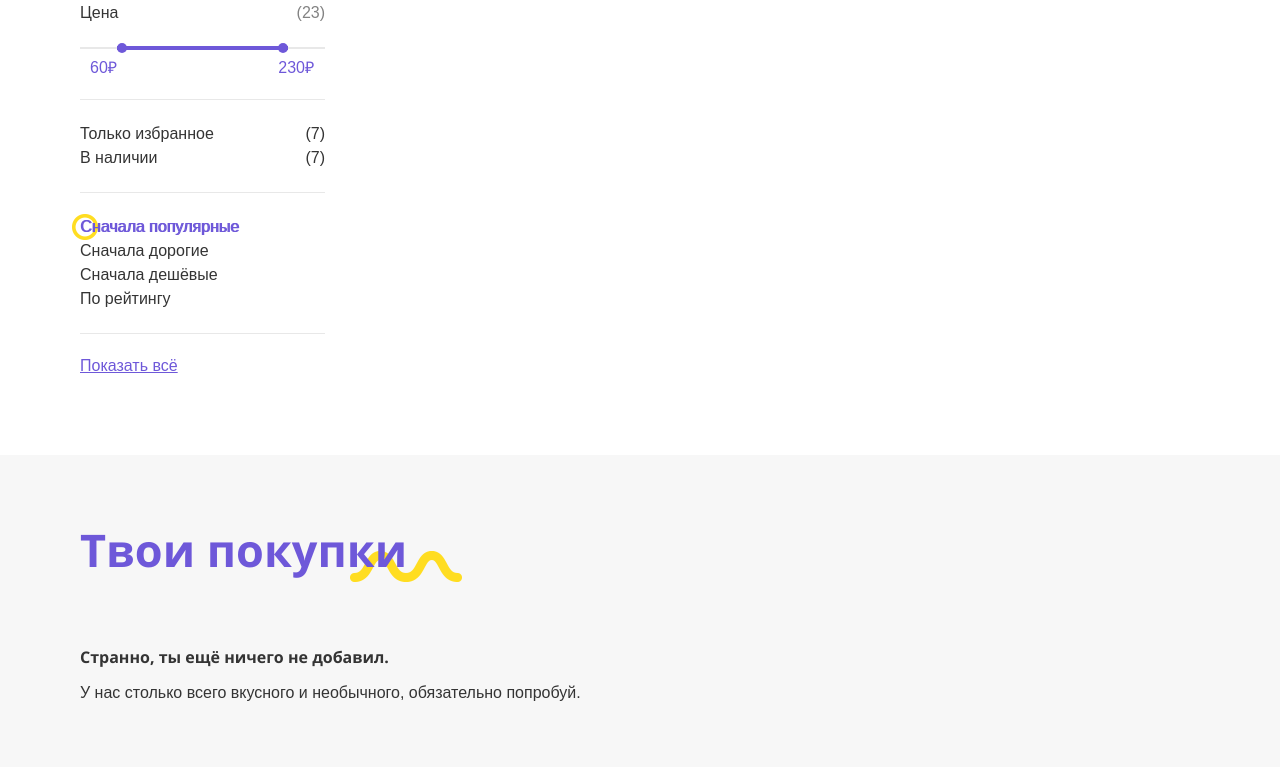
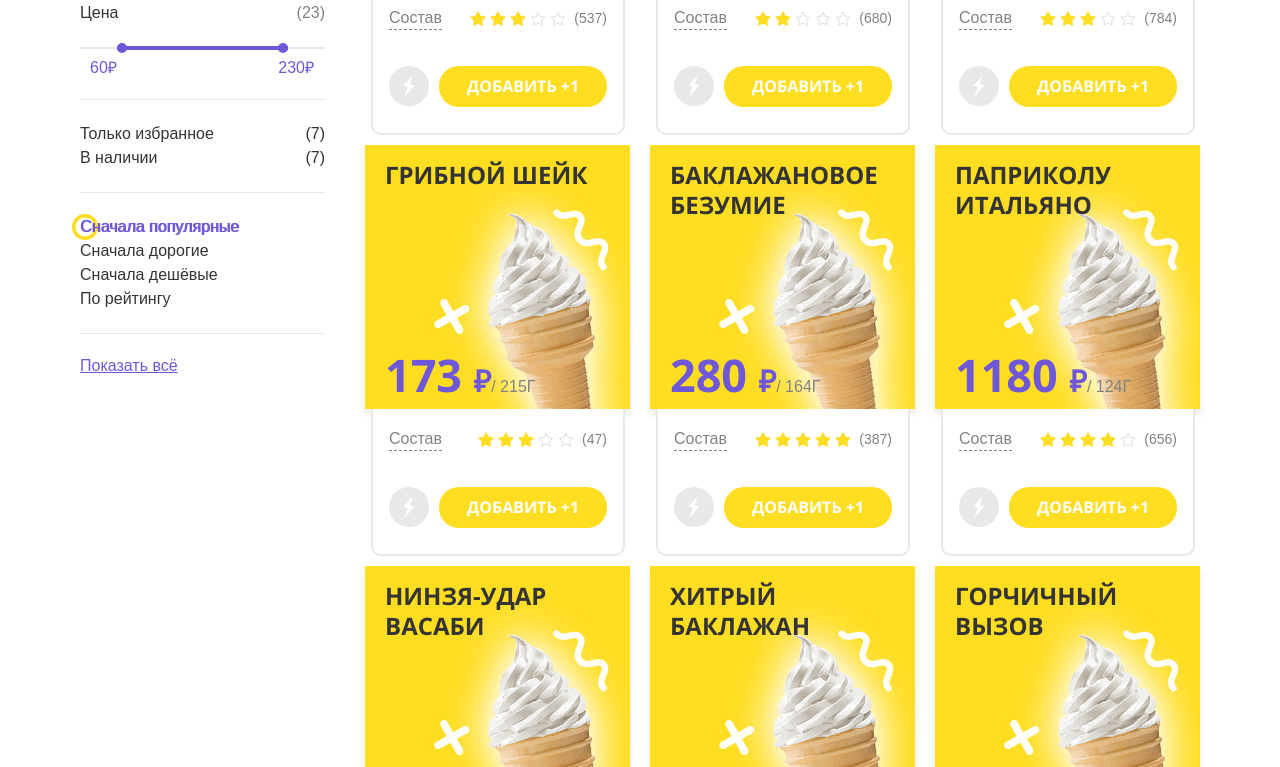
Before and after one commit to fooontic/96081-candyshop, a website: page index.html in a window 1280 px wide. Shown: the part 656-1423 px from the top of the page. Drawn offline with Linux system fonts and the light colour scheme; files whose address does not match are found by name.

Commit message:
add product list generation on page

```diff
--- a/index.html
+++ b/index.html
@@ -133,8 +133,8 @@
       </aside>
 
       <div class="catalog__cards-wrap">
-        <div class="catalog__cards catalog__cards--load">
-          <p class="catalog__load">Данные загружаются...</p>
+        <div class="catalog__cards">
+          <p class="catalog__load visually-hidden">Данные загружаются...</p>
         </div>
 
         <a class="catalog__btn-more visually-hidden" href="#">Покажи ещё 6</a>
@@ -483,5 +483,7 @@
     </div>
   </template>
 
+	<script src="js/goods.js" charset="utf-8"></script>
+
 </body>
 </html>
--- /dev/null
+++ b/js/goods.js
@@ -0,0 +1,128 @@
+'use strict';
+
+var productNames = ['Чесночные сливки', 'Огуречный педант', 'Молочная хрюша', 'Грибной шейк', 'Баклажановое безумие', 'Паприколу итальяно', 'Нинзя-удар васаби', 'Хитрый баклажан', 'Горчичный вызов', 'Кедровая липучка', 'Корманный портвейн', 'Чилийский задира', 'Беконовый взрыв', 'Арахис vs виноград', 'Сельдерейная душа', 'Початок в бутылке', 'Чернющий мистер чеснок', 'Раша федераша', 'Кислая мина', 'Кукурузное утро', 'Икорный фуршет', 'Новогоднее настроение', 'С пивком потянет', 'Мисс креветка', 'Бесконечный взрыв', 'Невинные винные', 'Бельгийское пенное', 'Острый язычок'];
+console.log('productNames: ' + productNames.length);
+
+var productImages = ['gum-cedar.jpg', 'gum-cedar.jpg', 'gum-chile.jpg', 'gum-eggplant.jpg', 'gum-mustard.jpg', 'gum-portwine.jpg', 'gum-wasabi.jpg', 'ice-cucumber.jpg', 'ice-eggplant.jpg', 'ice-garlic.jpg', 'ice-italian.jpg', 'ice-mushroom.jpg', 'ice-pig.jpg', 'marmalade-beer.jpg', 'marmalade-caviar.jpg', 'marmalade-corn.jpg', 'marmalade-new-year.jpg', 'marmalade-sour.jpg', 'marshmallow-bacon.jpg', 'marshmallow-beer.jpg', 'marshmallow-shrimp.jpg', 'marshmallow-spicy.jpg', 'marshmallow-wine.jpg', 'soda-bacon.jpg', 'soda-celery.jpg', 'soda-cob.jpg', 'soda-garlic.jpg', 'soda-peanut-grapes.jpg', 'soda-russian.jpg'];
+console.log('productImages: ' + productImages.length);
+
+var nutritionContents = ['молоко', 'сливки', 'вода', 'пищевой краситель', 'патока', 'ароматизатор бекона', 'ароматизатор свинца', 'ароматизатор дуба, идентичный натуральному', 'ароматизатор картофеля', 'лимонная кислота', 'загуститель', 'эмульгатор', 'консервант: сорбат калия', 'посолочная смесь: соль, нитрит натрия', 'ксилит', 'карбамид', 'вилларибо', 'виллабаджо'];
+
+// Функция рандома
+var randomInterval = function (min, max) {
+	return Math.round(Math.random() * (max - min + 1) + min);
+};
+
+// Создание состава тестового товара
+var makeNutritionContents = function (contents) {
+	var quantityOfIngrediens = randomInterval(2, contents.length);
+	var ingrediens = [];
+	for (var i = 0; i <= quantityOfIngrediens; i++) {
+		ingrediens[i] = contents[i];
+	}
+	return ingrediens;
+};
+
+// Создание тестового товара
+var makeProduct = function (productName) {
+	var product = {};
+	product.name = productName,
+	product.picture = '/img/cards/' + productImages[randomInterval(0, productImages.length)];
+	product.amount = randomInterval(0, 20);
+	product.price = randomInterval(100, 1500);
+	product.weight = randomInterval(30, 300);
+	product.rating = {
+		value: randomInterval(1, 5),
+		number: randomInterval(10, 900)
+	};
+	product.nutritionFacts = {
+		sugar: !!randomInterval(0,1),
+		energy: randomInterval(70, 500),
+		contents: makeNutritionContents(nutritionContents)
+	};
+	return product;
+};
+
+var quantityOfProducts = 26; // Количество генерируемых тестовых товаров
+var productList = []; // Список товаров
+var makeProductList = function () {
+	for (var i = 0; i < quantityOfProducts; i++) {
+		productList[i] = makeProduct(productNames[i]);
+	};
+	return productList;
+};
+makeProductList();
+
+var catalog = document.querySelector('.catalog__cards');
+var productCardTemplate = document
+	.querySelector('#card')
+	.content
+	.querySelector('article.card');
+console.log(productCardTemplate);
+
+var fragmentOfProductCards = document.createDocumentFragment();
+
+var defineRatingClass = function (element, value) {
+	element.classList.remove('stars__rating--one', 'stars__rating--two', 'stars__rating--three', 'stars__rating--four', 'stars__rating--five');
+	if (value === 1) {
+		element.classList.add('stars__rating--one');
+	} else if (value === 2) {
+		element.classList.add('stars__rating--two');
+	} else if (value === 3) {
+		element.classList.add('stars__rating--three');
+	} else if (value === 4) {
+		element.classList.add('stars__rating--four');
+	} else if (value === 5) {
+		element.classList.add('stars__rating--five');
+	}
+	return element;
+}
+
+var makeCard = function (card, product) {
+	var title = card.querySelector('.card__title');
+	var picture = card.querySelector('.card__img');
+	var price = card.querySelector('.card__price');
+	var weight = card.querySelector('.card__weight');
+	var rating = card.querySelector('.stars__rating');
+	var count = card.querySelector('.star__count');
+	var sugar = card.querySelector('.card__characteristic');
+	var contents = card.querySelector('.card__composition-list');
+
+	title.textContent = product.name;
+
+	// picture.src = product.picture;
+	// picture.alt = product.name;
+
+	// price.textContent = product.price;
+	price.innerHTML =
+		product.price +
+		' <span class="card__currency">₽</span><span class="card__weight">/ ' +
+		product.weight +
+		'Г</span>';
+
+	// weight.textContent = product.weight;
+
+	defineRatingClass(rating, product.rating.value);
+	rating.textContent = 'Рейтинг: ' + product.rating.value + ' звёзд';
+
+	count.textContent = '(' + product.rating.number + ')';
+
+	var sugarText = 'Содержит сахар';
+	if (!product.nutritionFacts.sugar) {
+		sugarText = 'Без сахара';
+	}
+	sugar.textContent = sugarText;
+
+	contents.textContent = product.nutritionFacts.contents;
+
+	return card;
+}
+
+for (var i = 0; i < productList.length; i++) {
+	var template = productCardTemplate.cloneNode(true);
+	var newCard = makeCard(template, productList[i]);
+
+	fragmentOfProductCards.appendChild(newCard);
+}
+
+catalog.appendChild(fragmentOfProductCards);
```
Also changed, not shown: 1 other file.
